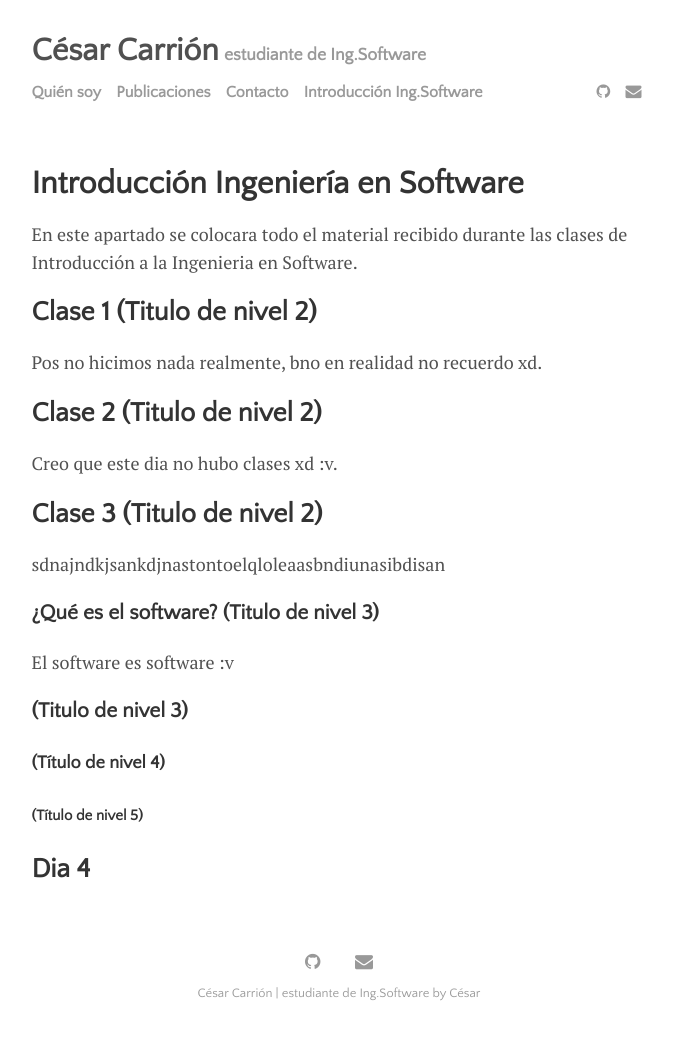
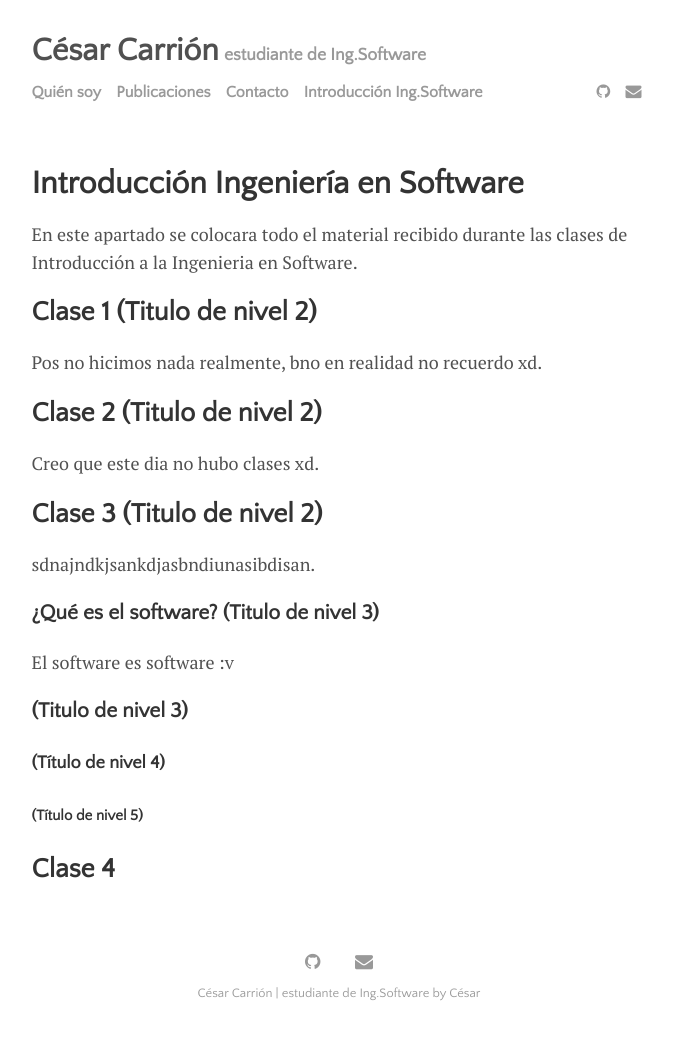
Before and after one commit to CesarFCL/CesarCarrion, a Jekyll site: the page built from menu/IntSof.md, in a window 1280 px wide. Shown: the whole page, without its empty margins (301-974 px from the left). Built offline with Jekyll 4.4.1, drawn with Linux system fonts in a browser that asks for light colours.

Commit message:
Modificación 2.05.4
Modificación 2.05.4

```diff
--- a/menu/IntSof.md
+++ b/menu/IntSof.md
@@ -11,10 +11,10 @@ En este apartado se colocara todo el material recibido durante las clases de Int
 Pos no hicimos nada realmente, bno en realidad no recuerdo xd.
 
 ## Clase 2 (Titulo de nivel 2)
-Creo que este dia no hubo clases xd :v.
+Creo que este dia no hubo clases xd.
 
 ## Clase 3 (Titulo de nivel 2)
-sdnajndkjsankdjnastontoelqloleaasbndiunasibdisan
+sdnajndkjsankdjasbndiunasibdisan.
 
 ### ¿Qué es el software? (Titulo de nivel 3)
 El software es software :v
@@ -25,7 +25,7 @@ El software es software :v
 
 ##### (Título de nivel 5)
 
-## Dia 4
+## Clase 4
 
 
 <!--<Ejemplo de como se iria estructurando>-->
```
